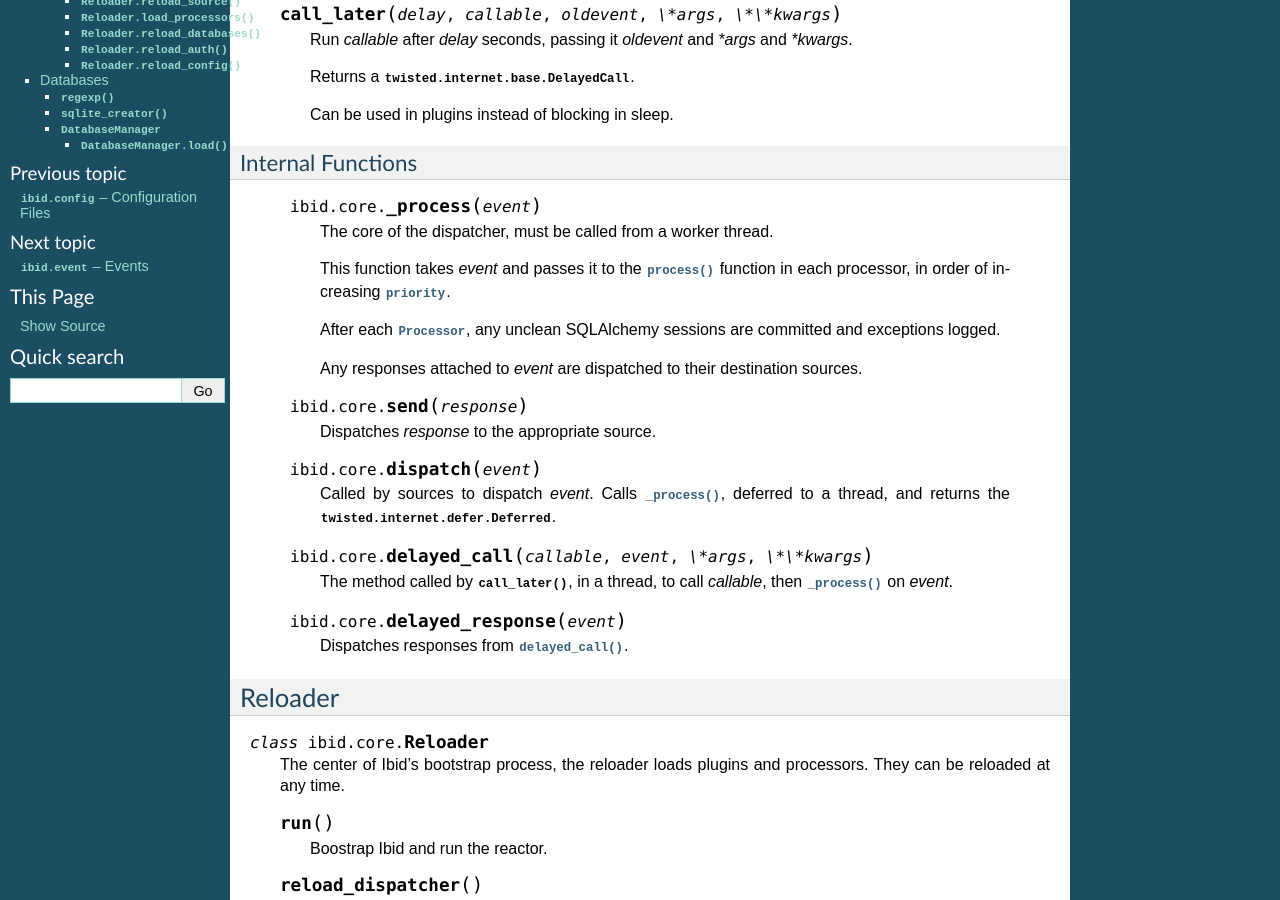
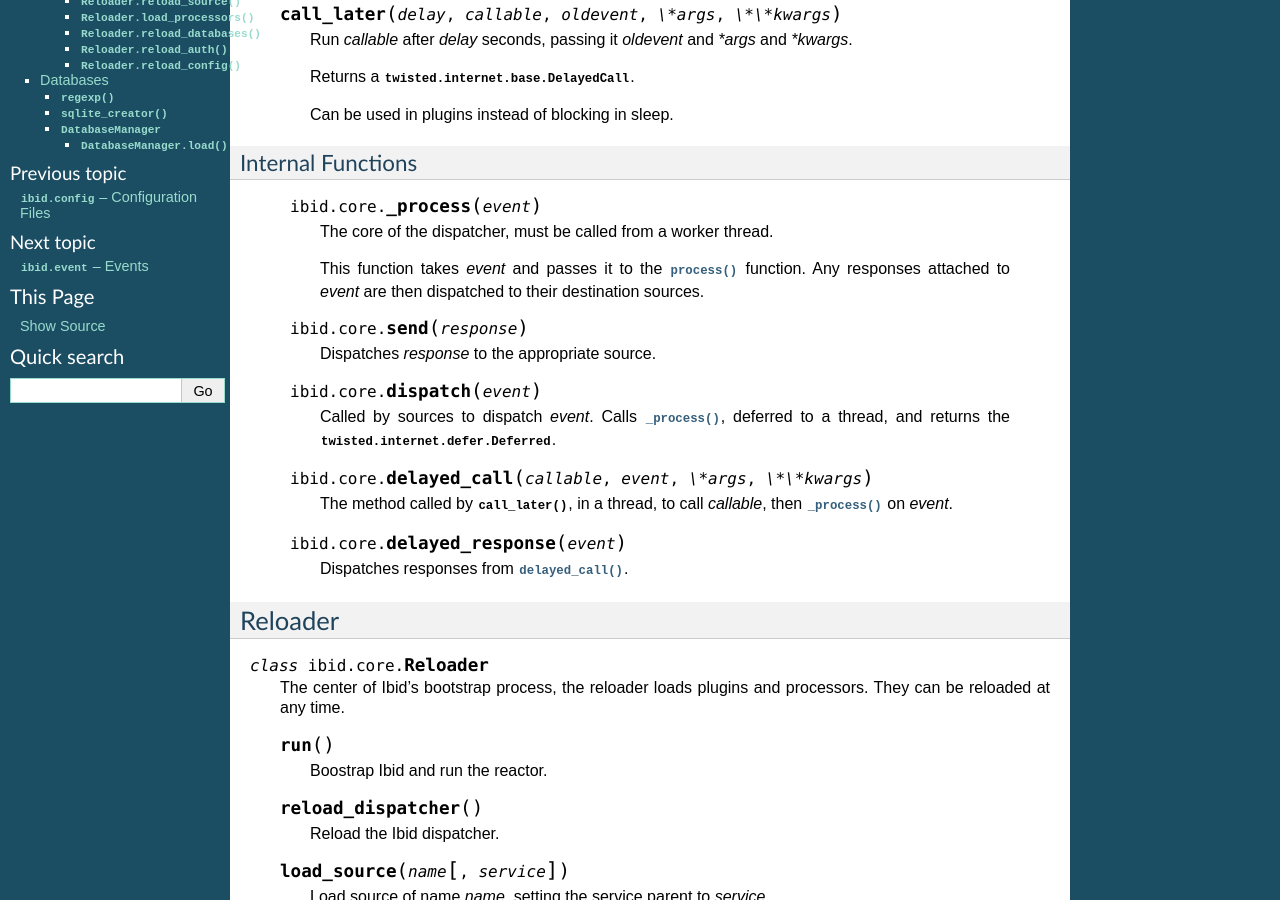
Before and after one commit to ibid/ibid, a Sphinx documentation site: the page built from docs/api/ibid.core.rst, in a window 1280 px wide and 900 px high, scrolled down 372 px. Built offline with Sphinx 7.4.7, drawn with Linux system fonts in a browser that asks for light colours.

Commit message:
update _process docs

```diff
--- a/docs/api/ibid.core.rst
+++ b/docs/api/ibid.core.rst
@@ -43,14 +43,8 @@ Internal Functions
       The core of the dispatcher, must be called from a worker thread.
 
       This function takes *event* and passes it to the
-      :meth:`process() <ibid.plugins.Processor.process>` function in
-      each processor, in order of increasing :attr:`priority
-      <ibid.plugins.Processor.priority>`.
-
-      After each :class:`Processor <ibid.plugins.Processor>`, any
-      unclean SQLAlchemy sessions are committed and exceptions logged.
-
-      Any responses attached to *event* are dispatched to their
+      :func:`process() <ibid.core.process>` function.
+      Any responses attached to *event* are then dispatched to their
       destination sources.
 
    .. method:: send(response)
```
